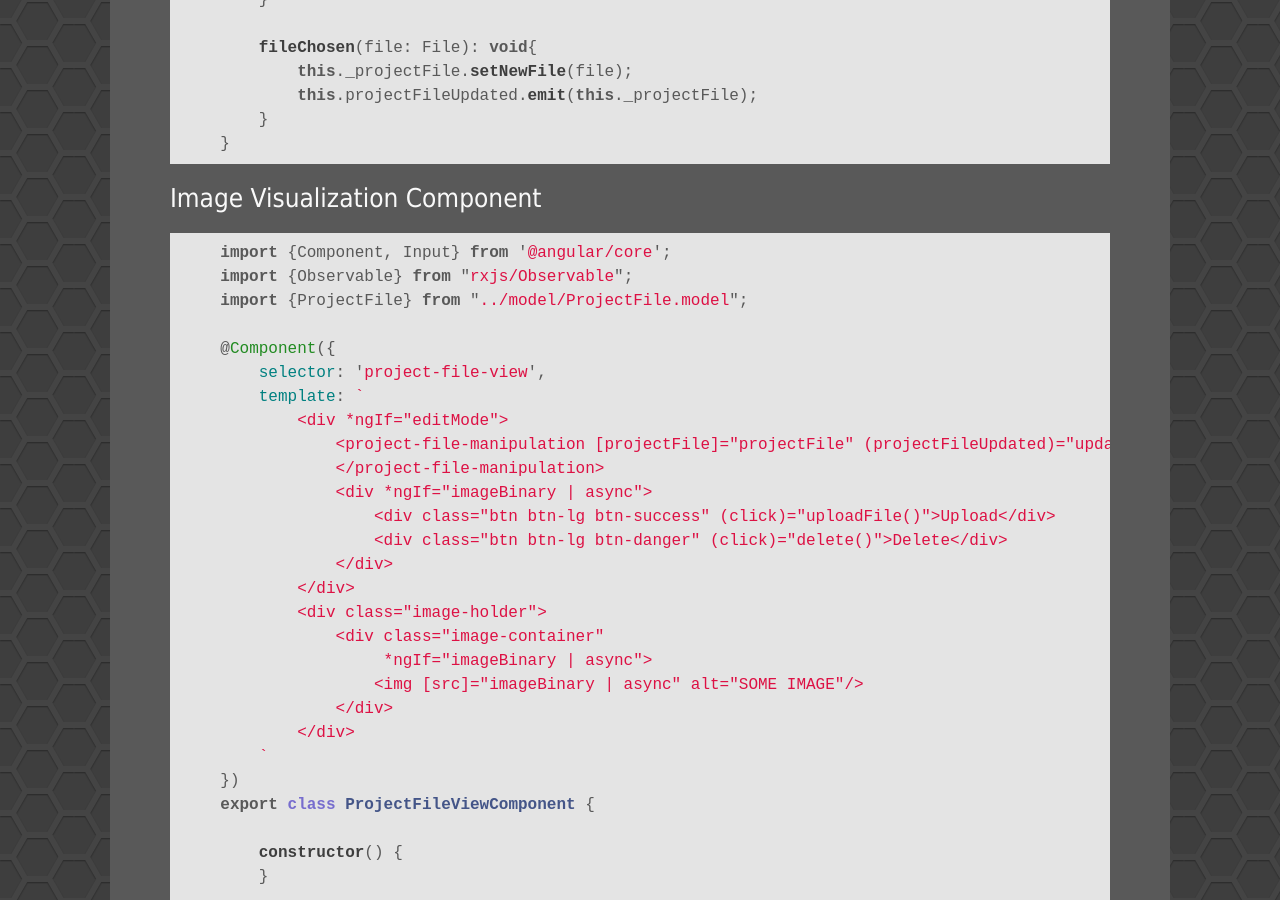
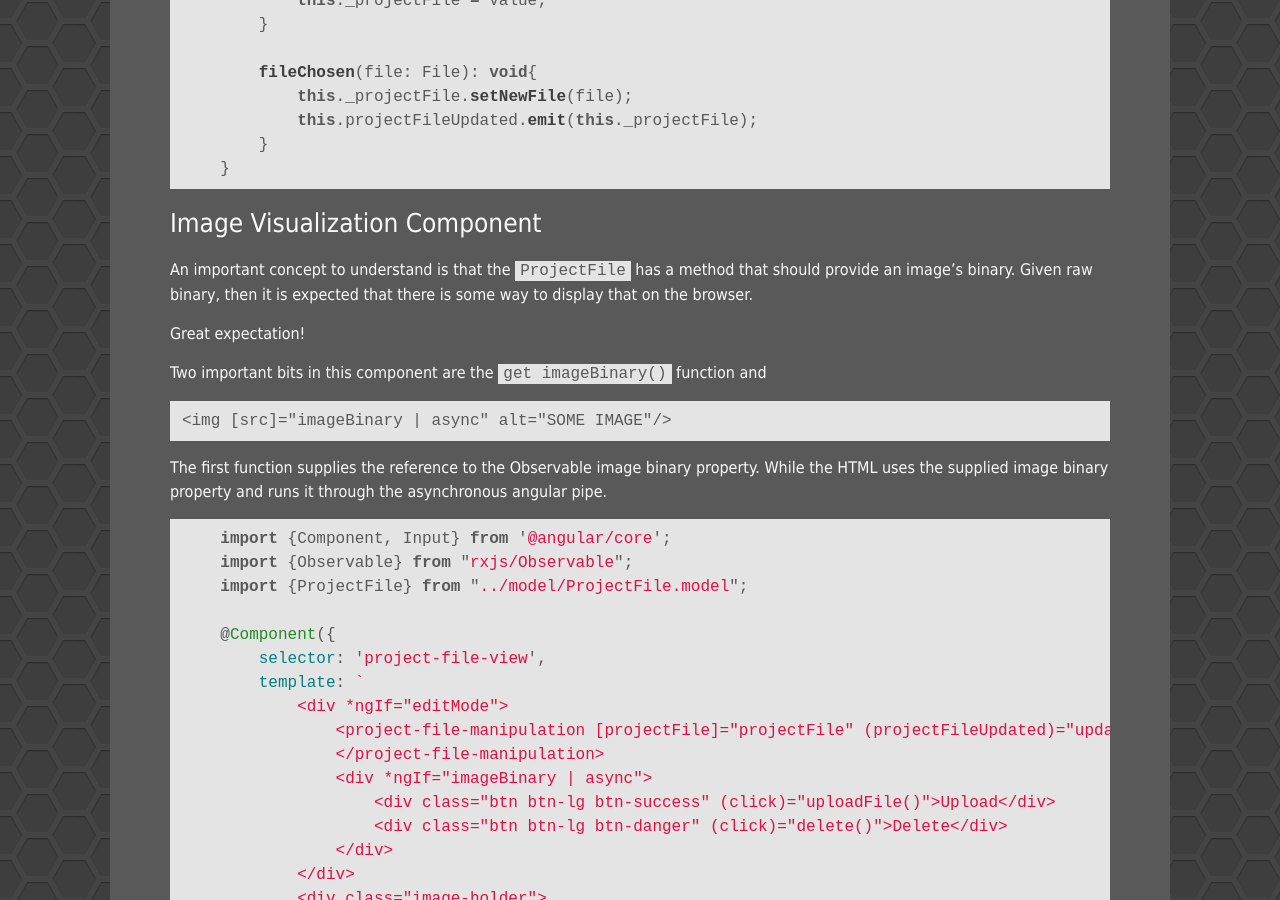
Before and after one commit to Unthrottled/blog, a Jekyll site: the page built from _posts/2017-12-14-Reactive-Mongo-Image-Persistence.md, in a window 1280 px wide and 900 px high, scrolled down 9461 px. Built offline with Jekyll 4.4.1, drawn with Linux system fonts in a browser that asks for light colours; some of the changed text lies outside the part shown.

Commit message:
some more important words

```diff
--- a/_posts/2017-12-14-Reactive-Mongo-Image-Persistence.md
+++ b/_posts/2017-12-14-Reactive-Mongo-Image-Persistence.md
@@ -359,7 +359,7 @@ This project has a model called `ProjectFile` that is an abstraction of our Imag
 The `ProjectFileChooseComponent` is a part of this component which subscribes to the "File Selected" event that is emitted by the file choosing component.
 When the event is fired, it is this component's job to set the current project file to the newly emitted file.
 
-How the _ProjectFile_ model handles a file being set will be discussed later.
+How the _ProjectFile_ model handles a file being set will be discussed later when the implementations of `ProjectFile` are covered.
 
 {% highlight javascript %}
 
@@ -400,6 +400,19 @@ How the _ProjectFile_ model handles a file being set will be discussed later.
 {% endhighlight %}
 
 ### Image Visualization Component
+
+An important concept to understand is that the `ProjectFile` has a method that should provide an image's binary.
+Given raw binary, then it is expected that there is some way to display that on the browser.
+
+Great expectation!
+
+Two important bits in this component are the `get imageBinary()` function and
+
+    <img [src]="imageBinary | async" alt="SOME IMAGE"/>
+
+The first function supplies the reference to the Observable image binary property.
+While the HTML uses the supplied image binary property and runs it through the asynchronous angular pipe.
+
 
 {% highlight javascript %}
 
```
